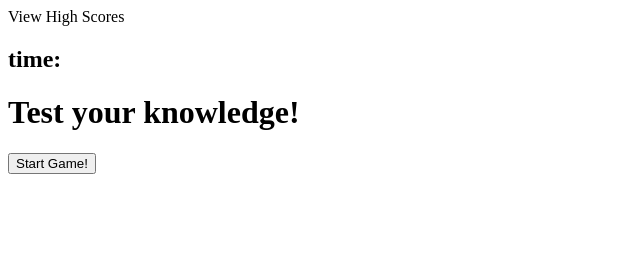
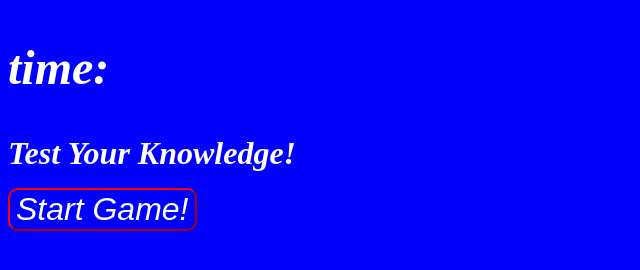
Before and after one commit to chriscodinghub/multiple-choice-game, a plain HTML site: page index.html in a window 1280 px wide. Shown: the whole page, without its empty margins (0-640 px from the left). Drawn offline with Linux system fonts and the light colour scheme.

Commit message:
added css styling, added commits

```diff
--- a/assets/script.js
+++ b/assets/script.js
@@ -42,17 +42,18 @@ var qFiveBtnTwo = document.createElement('button')
 var qFiveBtnThree = document.createElement('button')
 var qFiveBtnFour = document.createElement('button')
 
-
+// final function in the series which will log the users score into
 function finalScore() {
 
     submitBtn.addEventListener('click', function(e){
         e.preventDefault()
         saveLastScore()
+       starter()
     })
 
     function saveLastScore() {
     var testScores = {
-        name: nameInput.value,
+        name: input.value,
         score: score,
     }
     localStorage.setItem(tester, JSON.stringify(testScores))
@@ -71,7 +72,7 @@ function finalScore() {
     div.appendChild(submitBtn)
     timer = 0
 }
-
+// my series of questions that each trigger the next one in line until its hits the end and resets.
 function qFive() {
     h1El.textContent = "Boolean statements return what data?"
         qFiveBtnOne.textContent = "True or False"
@@ -242,8 +243,15 @@ function qOne() {
     })
 }
 
+// function that starts the program, also removes the text from final function to appear reset
+function starter() {
+    startBtn.textContent = "Start Game!"
+    h1El.textContent = "Test Your Knowledge!"
+    body.appendChild(h1El)
+    h1El.appendChild(startBtn)
+
+}
 function timerHandler() {
-    timer = 60
     var timerInterval = setInterval(function(){
         timer--
         timerContainer.textContent = timer
@@ -253,24 +261,19 @@ function timerHandler() {
         }
     }, 1000)
 }
+// removes 10 seconds from your remaining time if you select wrong answer
 function timerPenalty(){
-    timer = timer - 5
+    timer = timer - 10
 }
-
+//  adds 10 points to your score if you select a correct answer
 function scoreFun() {
     score = (score + 10)
-    // scoreKeeper.innerText = score
 }
-function starter() {
-    startBtn.textContent = "Start Game!"
-    body.appendChild(startBtn)
-
-
-
+// listens for click to begin timer and qOne function, doesnt seem to reset score to 0 if you keep cycling.
     startBtn.addEventListener('click', function() {
         timerHandler()
         qOne()
         score = 0
     } )
-}
+
 starter()
--- a/assets/style.css
+++ b/assets/style.css
@@ -0,0 +1,20 @@
+* {
+
+    font-style: oblique;
+    background-color: blue;
+    color: white
+}
+
+button {
+    display: block;
+    border-radius: 10px;
+    border-color: red;
+    font-size: 2rem;
+    margin-bottom: 1rem;
+    margin-top: 1rem;
+
+}
+
+h2 {
+    font-size: 3rem;
+}
--- a/index.html
+++ b/index.html
@@ -7,13 +7,13 @@
     <title>Multiple Choice Game</title>
 </head>
 <body>
-    <header>View High Scores</header>
+    <header></header>
         <h2>time:
             <span id="timerContainer"></span>
          </h2>
 
     <main>
-        <h1>Test your knowledge!</h1>
+        <!-- <h1>Test your knowledge!</h1> -->
         <!-- <h2>Your current score is
             <span id="scoreContainer">0</span>
             /50
```
